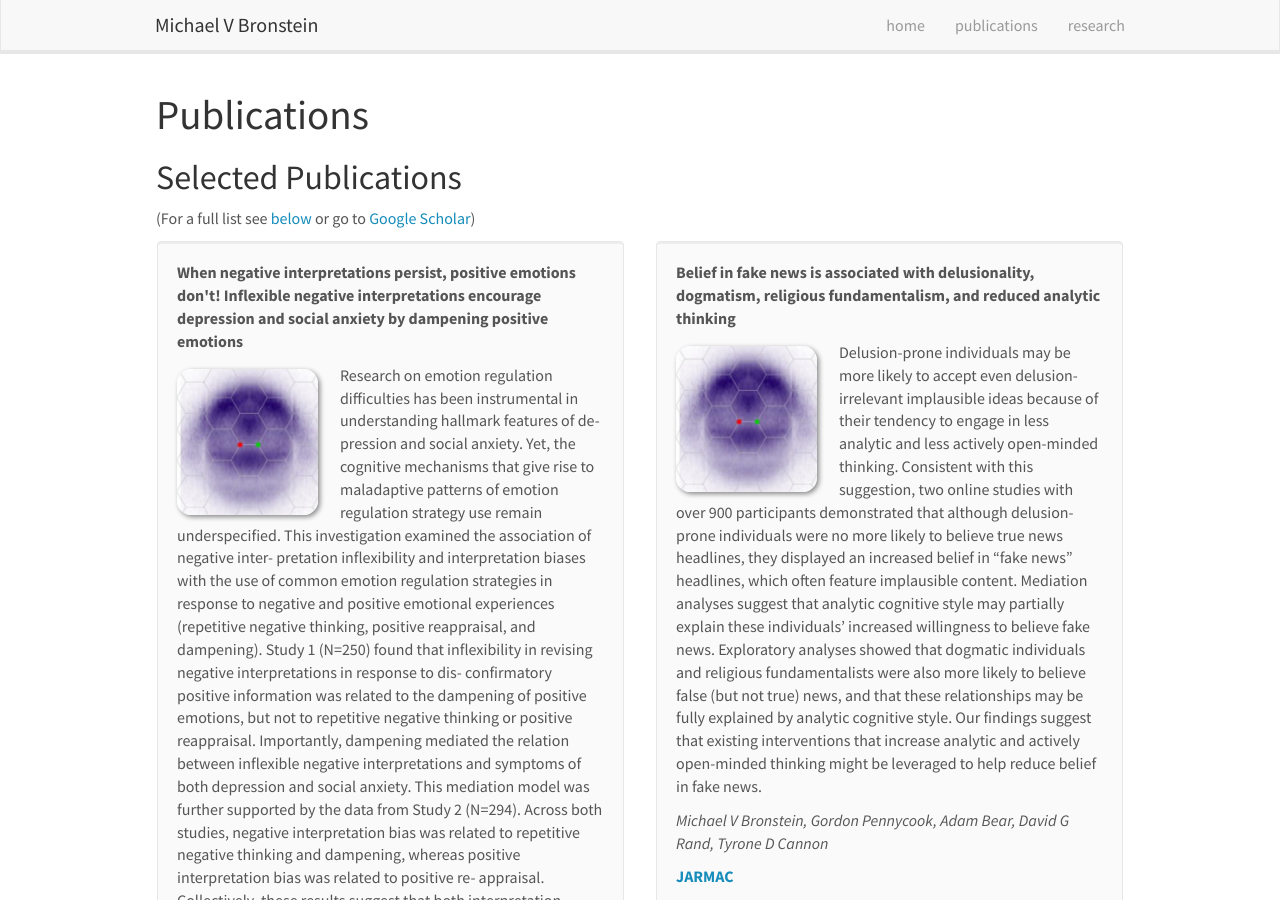
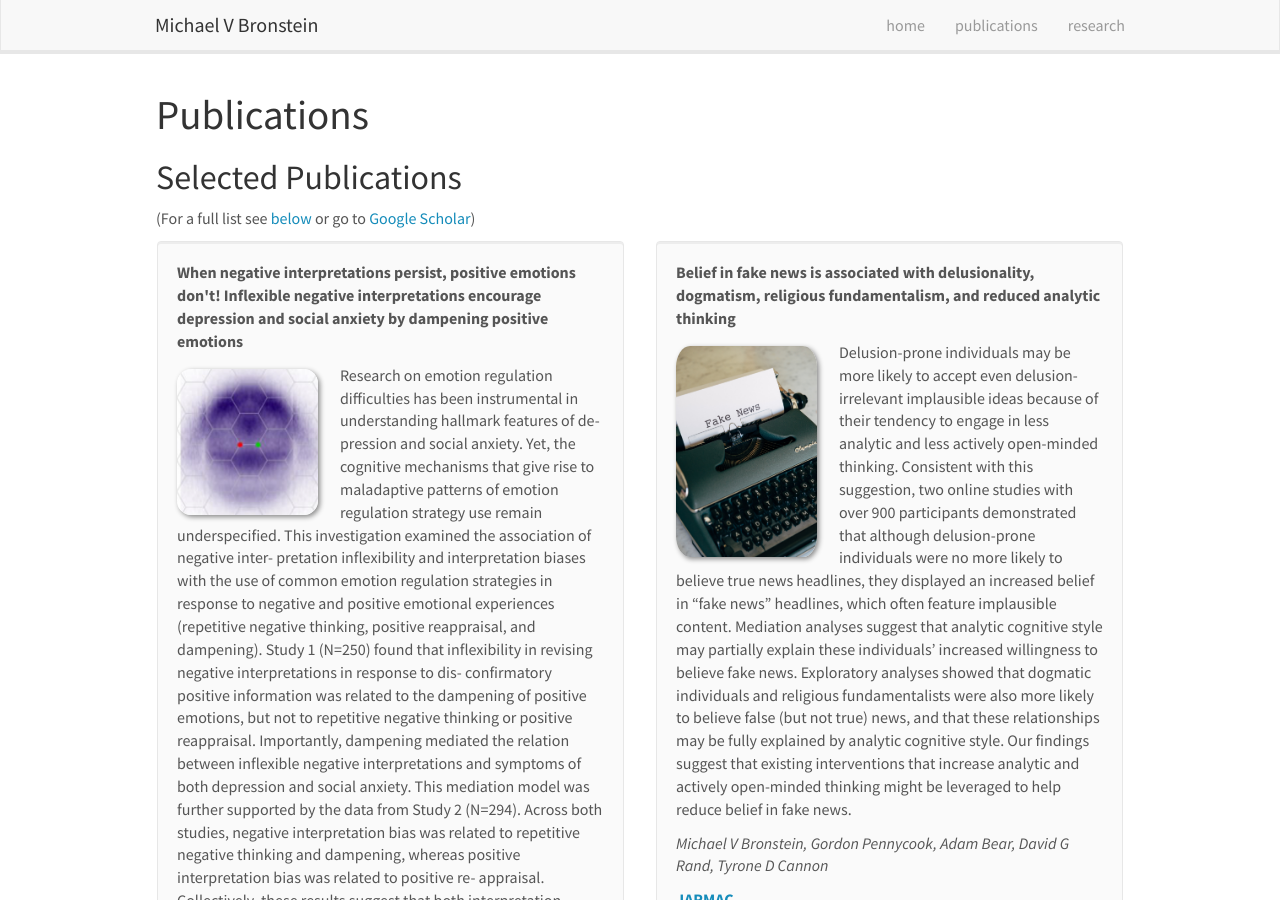
Before and after one commit to MichaelVBronstein/michaelvbronstein.github.io, a Jekyll site: the page built from _pages/publications.md, in a window 1280 px wide and 900 px high. Built offline with Jekyll 4.4.1, drawn with Linux system fonts in a browser that asks for light colours; nearby versions of some CDN libraries.

Commit message:
image updates

```diff
--- a/_data/publist.yml
+++ b/_data/publist.yml
@@ -9,7 +9,7 @@
   news2:
 
 - title: "Belief in fake news is associated with delusionality, dogmatism, religious fundamentalism, and reduced analytic thinking"
-  image: TBG_ARPES.png
+  image: FakeNews.jpg
   description: Delusion-prone individuals may be more likely to accept even delusion-irrelevant implausible ideas because of their tendency to engage in less analytic and less actively open-minded thinking. Consistent with this suggestion, two online studies with over 900 participants demonstrated that although delusion-prone individuals were no more likely to believe true news headlines, they displayed an increased belief in “fake news” headlines, which often feature implausible content. Mediation analyses suggest that analytic cognitive style may partially explain these individuals’ increased willingness to believe fake news. Exploratory analyses showed that dogmatic individuals and religious fundamentalists were also more likely to believe false (but not true) news, and that these relationships may be fully explained by analytic cognitive style. Our findings suggest that existing interventions that increase analytic and actively open-minded thinking might be leveraged to help reduce belief in fake news.
   authors: Michael V Bronstein, Gordon Pennycook, Adam Bear, David G Rand, Tyrone D Cannon
   link:
```
Also changed, not shown: images/pubpic/FakeNews.jpg (added).
